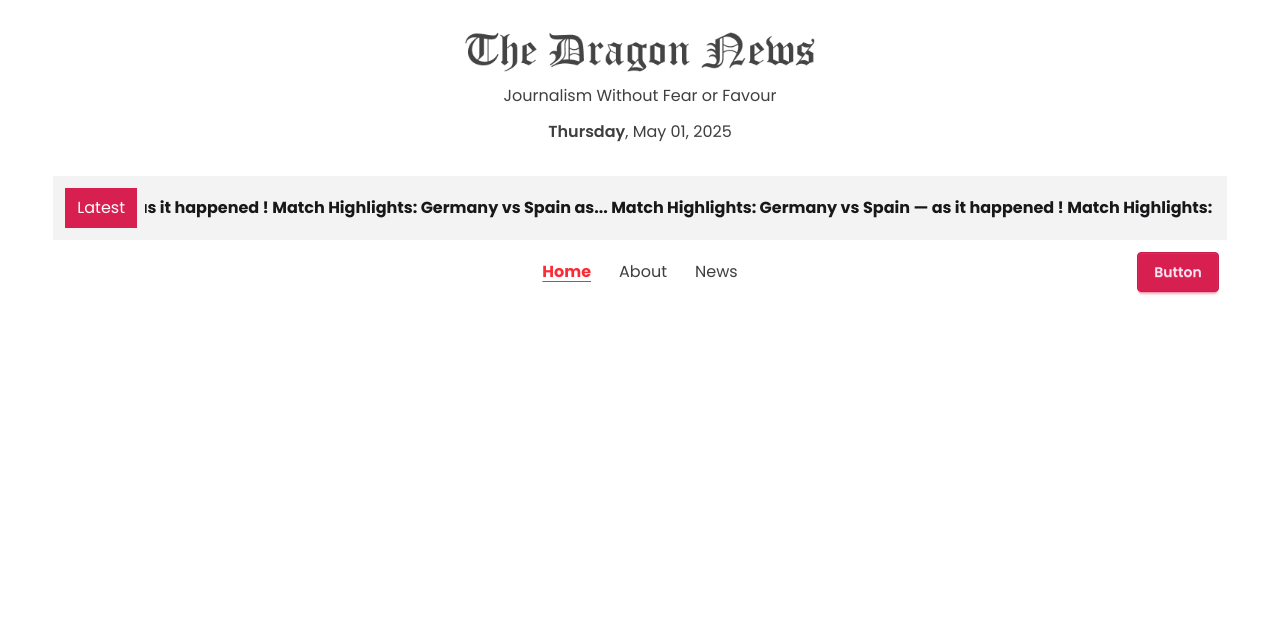
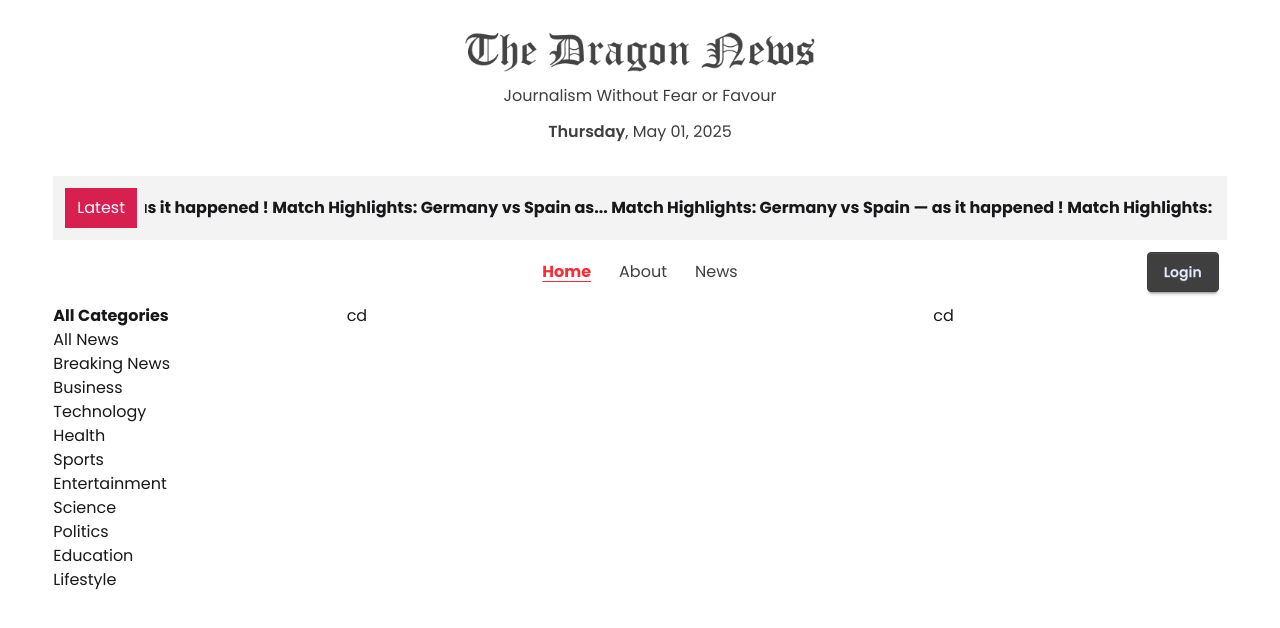
Before and after one commit to mintusikder/simple-react-firebase, a React (Vite) app in the folder dragon-news/: page / in a window 1280 px wide. Shown: the top 628 px of the page. Built offline with nearby package versions, Linux system fonts and the light colour scheme.

Commit message:
added load category

```diff
--- /dev/null
+++ b/dragon-news/src/components/Categories.jsx
@@ -0,0 +1,19 @@
+import React, { Suspense, use } from "react";
+import { NavLink } from "react-router";
+const categoryPromise = fetch("categories.json").then((res) => res.json());
+const Categories = () => {
+  const categories = use(categoryPromise);
+  console.log(categories);
+  return (
+    <div>
+      <h2 className="font-bold">All Categories</h2>
+      <div className="flex flex-col">
+        {categories.map((categorie) => (
+          <NavLink key={categorie.id}>{categorie.name}</NavLink>
+        ))}
+      </div>
+    </div>
+  );
+};
+
+export default Categories;
--- a/dragon-news/src/components/LatestNews.jsx
+++ b/dragon-news/src/components/LatestNews.jsx
@@ -1,15 +1,16 @@
 import React from "react";
 import Marquee from "react-fast-marquee";
+
 const LatestNews = () => {
   return (
     <div className="flex items-center gap-2 bg-base-200 p-3">
-      <p className="bg-secondary text-base-100 py-2 px-3">Latest</p>
-      <p className="font-bold">
+      <span className="bg-secondary text-base-100 py-2 px-3">Latest</span>
+      <div className="font-bold w-full">
         <Marquee pauseOnHover={true} speed={60}>
-        Match Highlights: Germany vs Spain — as it happened   !   Match Highlights: Germany vs Spain as...
-        Match Highlights: Germany vs Spain — as it happened   !   Match Highlights: Germany vs Spain as...
+          Match Highlights: Germany vs Spain — as it happened ! Match Highlights: Germany vs Spain as...
+          Match Highlights: Germany vs Spain — as it happened ! Match Highlights: Germany vs Spain as...
         </Marquee>
-      </p>
+      </div>
     </div>
   );
 };
--- /dev/null
+++ b/dragon-news/src/components/LeftAside.jsx
@@ -0,0 +1,14 @@
+import React, { Suspense } from "react";
+import Categories from "./Categories";
+
+const LeftAside = () => {
+  return (
+    <>
+      <Suspense fallback={<p>Loading...</p>}>
+        <Categories></Categories>
+      </Suspense>
+    </>
+  );
+};
+
+export default LeftAside;
--- a/dragon-news/src/components/NavBar.jsx
+++ b/dragon-news/src/components/NavBar.jsx
@@ -31,7 +31,7 @@ const NavBar = () => {
         </ul>
       </div>
       <div className="navbar-end">
-        <a className="btn btn-secondary">Button</a>
+        <a className="btn btn-primary">Login</a>
       </div>
     </div>
   );
--- /dev/null
+++ b/dragon-news/src/components/RightAside.jsx
@@ -0,0 +1,11 @@
+import React from 'react';
+
+const RightAside = () => {
+    return (
+        <div>
+            cd
+        </div>
+    );
+};
+
+export default RightAside;
--- a/dragon-news/src/layout/Main.jsx
+++ b/dragon-news/src/layout/Main.jsx
@@ -3,6 +3,8 @@ import { Outlet } from "react-router";
 import Header from "../components/Header";
 import LatestNews from "../components/LatestNews";
 import NavBar from "../components/NavBar";
+import LeftAside from "../components/LeftAside";
+import RightAside from "../components/RightAside";
 
 const Main = () => {
   return (
@@ -12,14 +14,18 @@ const Main = () => {
         <LatestNews></LatestNews>
         <NavBar></NavBar>
       </section>
-      <main>
+      <main className="w-11/12 mx-auto grid grid-cols-12">
         {/* left */}
-        <section></section>
-        <section>
+        <aside className="col-span-3">
+          <LeftAside></LeftAside>
+        </aside>
+        <section className="col-span-6">
           <Outlet></Outlet>
         </section>
         {/* right */}
-        <section></section>
+        <aside className="col-span-3">
+          <RightAside></RightAside>
+        </aside>
       </main>
     </div>
   );
--- /dev/null
+++ b/dragon-news/src/pages/CategoryNews.jsx
@@ -0,0 +1,11 @@
+import React from 'react';
+
+const CategoryNews = () => {
+    return (
+        <div>
+
+        </div>
+    );
+};
+
+export default CategoryNews;
--- /dev/null
+++ b/dragon-news/src/pages/Home.jsx
@@ -0,0 +1,11 @@
+import React from 'react';
+
+const Home = () => {
+    return (
+        <div>
+            cd
+        </div>
+    );
+};
+
+export default Home;
```
Also changed, not shown: dragon-news/src/routers/Routers.jsx (+9 -2 lines).
